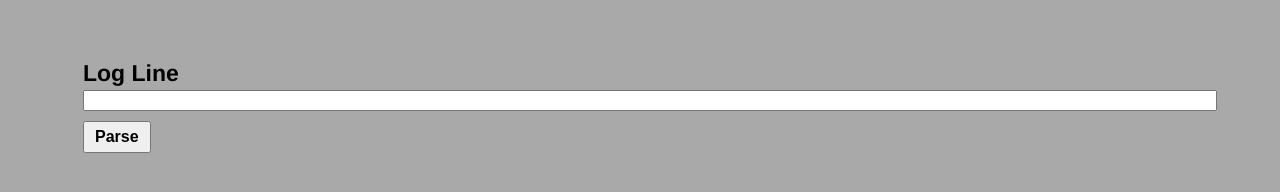
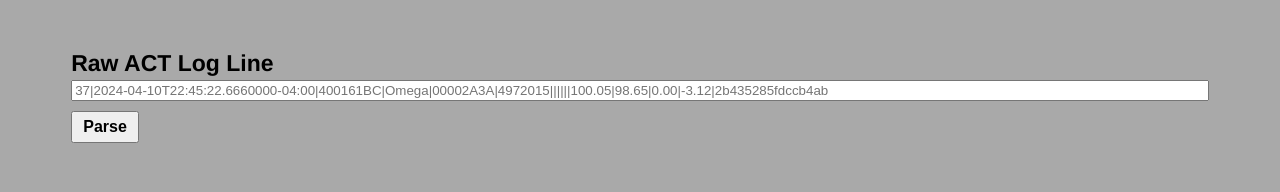
Before and after one commit to SMNIRL/ACT-Inspector, a plain HTML site: page index.html in a window 1280 px wide. Drawn offline with Linux system fonts and the light colour scheme.

Commit message:
adjust styling

```diff
--- a/index.html
+++ b/index.html
@@ -4,13 +4,11 @@
     <title></title>
     <style>
         body, html {
-            margin: 10px;
             font-family: Helvetica, Arial, system-ui;
         }
 
         html {
             height: 100%;
-            width: 100%;
             background-color: #a9a9a9;
         }
 
@@ -43,6 +41,10 @@
             padding: 5px 10px 5px 10px;
         }
 
+        #output {
+            margin-left: 10px
+        }
+
         label {
             font-size: 23px;
         }
@@ -68,8 +70,8 @@
 <body>
 <div id="container">
     <div id="form">
-    <label id="logline-label" for="logline">Log Line</label>
-    <input name="logline" id="logline" type="text" />
+    <label id="logline-label" for="logline">Raw ACT Log Line</label>
+    <input name="logline" id="logline" type="text" placeholder="37|2024-04-10T22:45:22.6660000-04:00|400161BC|Omega|00002A3A|4972015||||||100.05|98.65|0.00|-3.12|2b435285fdccb4ab" />
     <button id="parse">Parse</button>
     </div>
     <br />
```
